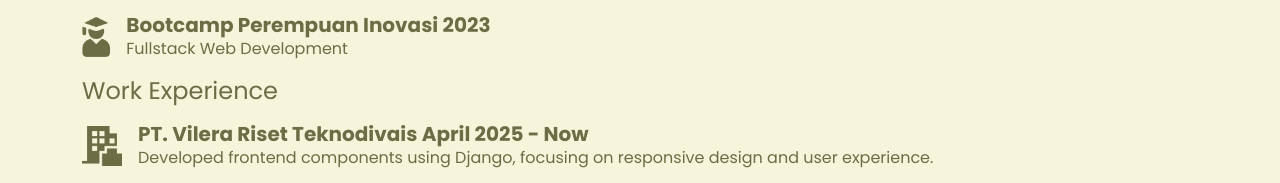
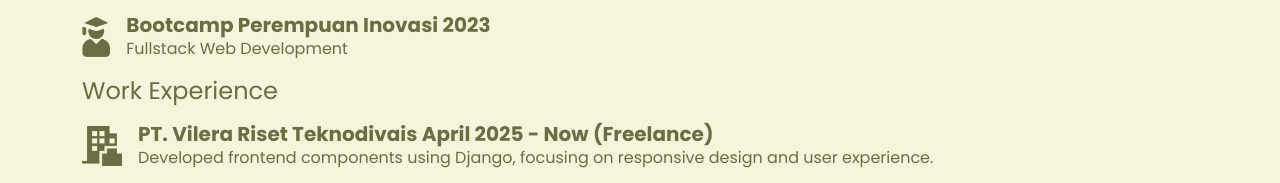
Before and after one commit to llatifah99/personalweb, a plain HTML site: page index.html in a window 1280 px wide. Shown: the part 863-1046 px from the top of the page. Drawn offline with nearby package versions, Linux system fonts and the light colour scheme.

Commit message:
work experience

```diff
--- a/index.html
+++ b/index.html
@@ -113,7 +113,7 @@
           />
           <div>
             <h5 class="fw-bold m-0">
-              PT. Vilera Riset Teknodivais April 2025 - Now
+              PT. Vilera Riset Teknodivais April 2025 - Now (Freelance)
             </h5>
             <p class="m-0">
               Developed frontend components using Django, focusing on responsive
```
